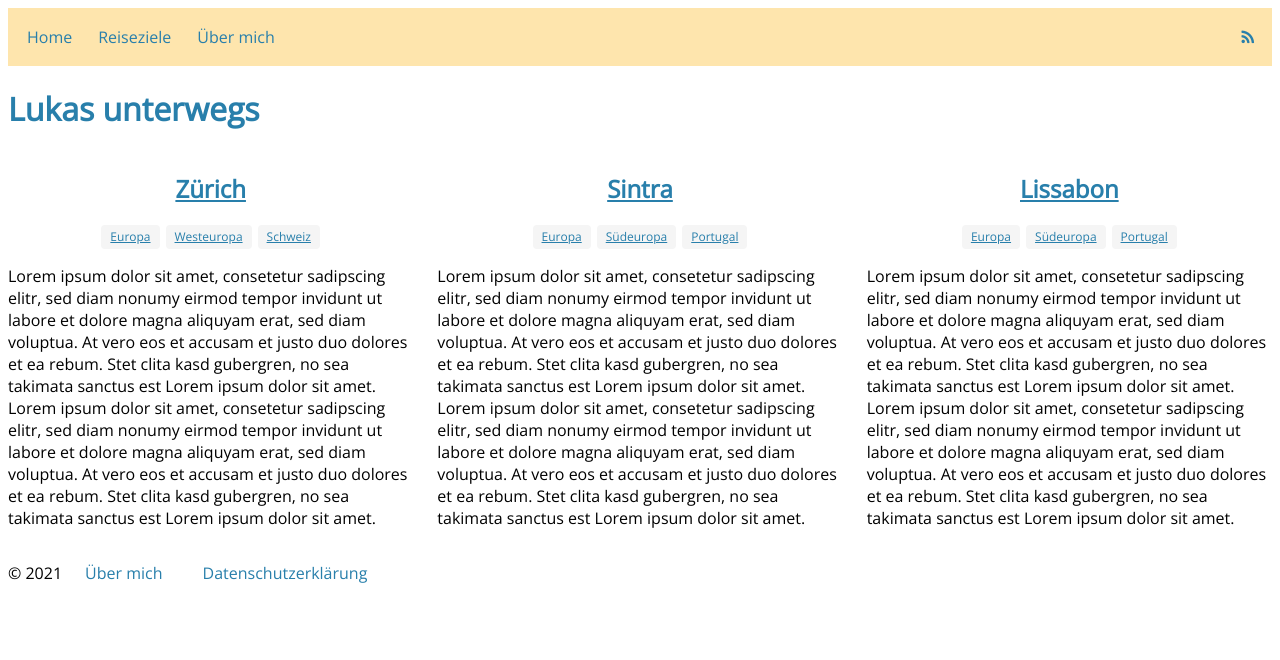
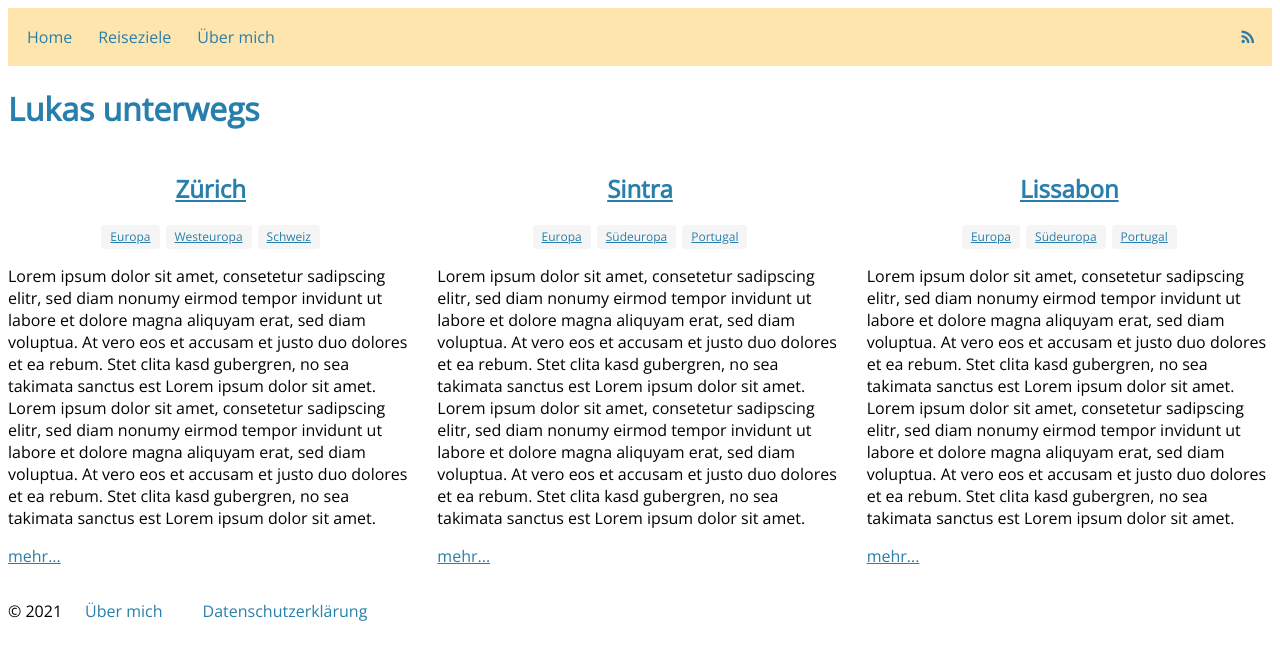
Before and after one commit to agentS/lukasTravelTheme, a Jekyll site: the page built from index.html, in a window 1280 px wide. Shown: the top 660 px of the page. Built offline with Jekyll 4.4.1, drawn with Linux system fonts in a browser that asks for light colours; the list of posts is cut into pages by our own code.

Commit message:
Fix post grid on mobile phones

```diff
--- a/_includes/postList.html
+++ b/_includes/postList.html
@@ -10,6 +10,7 @@
 
 			<p>
 				{{ post.excerpt }}
+				<a href="{{ post.url }}" class="ghost-colour">mehr...</a>
 			</p>
 		</div>
 	{% endfor %}
--- a/_sass/lukasTravelTheme/postList.scss
+++ b/_sass/lukasTravelTheme/postList.scss
@@ -1,7 +1,7 @@
 .postListGrid {
 	display: grid;
 	gap: 24px;
-	grid-template-columns: repeat(auto-fill, minmax(380px, 1fr));
+	grid-template-columns: repeat(auto-fill, minmax(360px, 1fr));
 }
 
 .centred {
@@ -12,6 +12,6 @@
 }
 
 .thumbnail {
-  width: 100%;
+  width: calc(100% - 8px);
   height: auto;
 }
```
